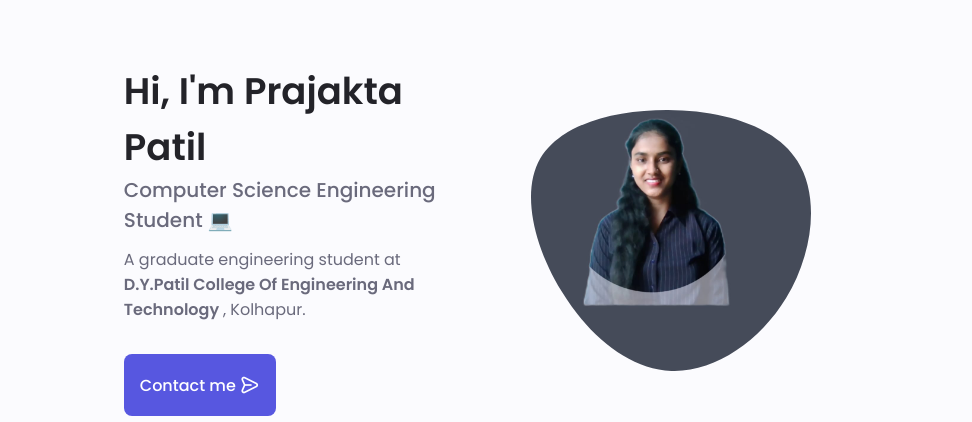
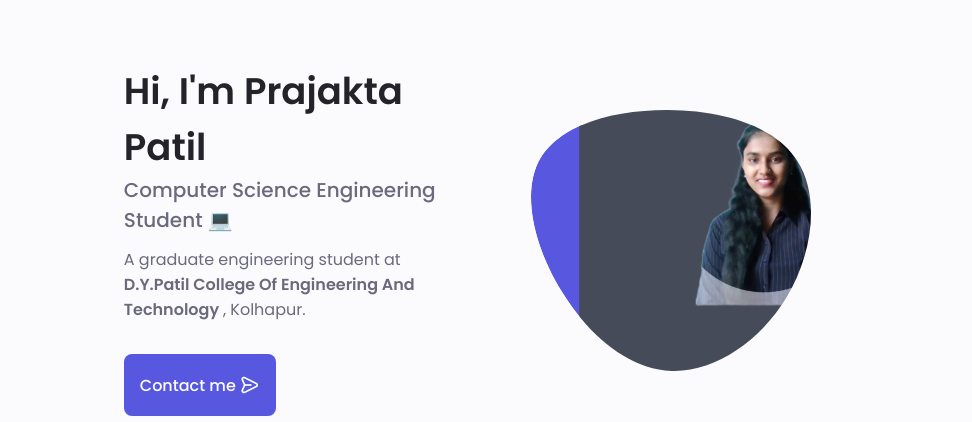
Before and after one commit to Prajaktap60/personal-portfolioo, a plain HTML site: page index.html in a window 1280 px wide. Shown: the part 121-543 px from the top of the page, 181-1153 px from the left. Drawn offline with nearby package versions, Linux system fonts and the light colour scheme.

Commit message:
Update index.html

```diff
--- a/index.html
+++ b/index.html
@@ -112,7 +112,7 @@
                   />
                   <image
                     class="home__blob-img"
-                    x="-90"
+                    x="-10"
                     y="-65"
                     xlink:href="assets/img/profile1.jpeg"
 
```
